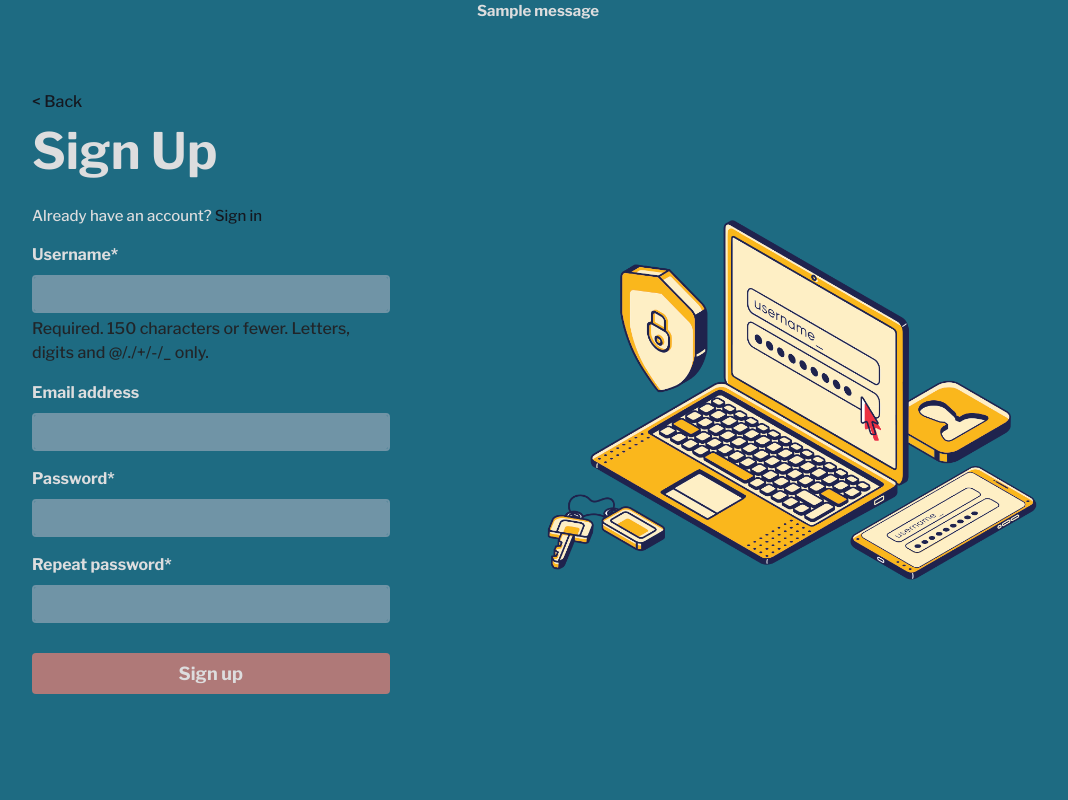
After one commit to infoshareacademy/jpydzr2-syntaxerror-django, a Django app: template syntaxerror_project/templates/registration/register.html in a window 1280 px wide. The commit adds this page. Shown: the whole page, without its empty margins (102-1170 px from the left). Run offline with Django 3.2, Linux system fonts and the light colour scheme; the template is opened without the code that fills it: values that come from a table or form of the project are taken from there, others are empty; tables that the repository leaves empty hold one stand-in row (values such as "Sample post"); one stand-in notice (Sample message) is shown; some libraries are stand-ins or nearby versions.

Commit message:
Add a success message on the top of the registration page

```diff
--- a/syntaxerror_project/static/css/styles.css
+++ b/syntaxerror_project/static/css/styles.css
@@ -51,6 +51,23 @@ label {
 
 #register-img-div {
     margin-left: 40px;
+}
+
+.message-div {
+    position: absolute;
+    left: 0;
+    right: 0;
+    padding: ;
+    text-align : center;
+    max-width: 1480px;
+    margin: 0 auto;
+
+}
+
+.registration-success-message {
+    font-size: 15px;
+    font-weight: 700;
+    color: #DDDDDE;
 }
 
 
--- /dev/null
+++ b/syntaxerror_project/templates/registration/register.html
@@ -0,0 +1,37 @@
+{% extends "base.html" %}
+
+{% load crispy_forms_tags %}
+
+{% block content %}
+
+    <div id="main_div" class="main">
+        <div class="container-fluid vh-100">
+            <div class="message-div">
+                {% if messages %}
+                    {% for message in  messages %}
+                        <p class="registration-success-message">{{ message }}</p>
+                    {% endfor %}
+                {% endif %}
+            </div>
+            <div class="row h-100">
+                <div id="register-div" class="col-lg-5 my-auto">
+                    <div id="form-div">
+                        <a class="links" href={% url "credit_app:home" %}>< Back</a>
+                        <p id="signing-header">Sign Up</p>
+                        <p id="signing-text">Already have an account? <a class="links" href="{% url "account:login" %}">Sign
+                            in</a></p>
+                        <form method="POST" class="form-group">
+                            {% csrf_token %}
+                            {{ user_form|crispy }}
+                            <button type="submit" class="btn">Sign up</button>
+                        </form>
+                    </div>
+                </div>
+                <div id="register-img-div" class="col my-auto d-none d-lg-block">
+                    {% load static %}
+                    <img src="{% static "images/login.png" %}" alt="login">
+                </div>
+            </div>
+        </div>
+    </div>
+{% endblock %}
```
Also changed, not shown: syntaxerror_project/account/views.py (+5 -9 lines), syntaxerror_project/templates/accounts/login.html (deleted, +0 -28 lines), syntaxerror_project/templates/accounts/register.html (deleted, +0 -29 lines), syntaxerror_project/templates/accounts/register_done.html (deleted, +0 -8 lines).
